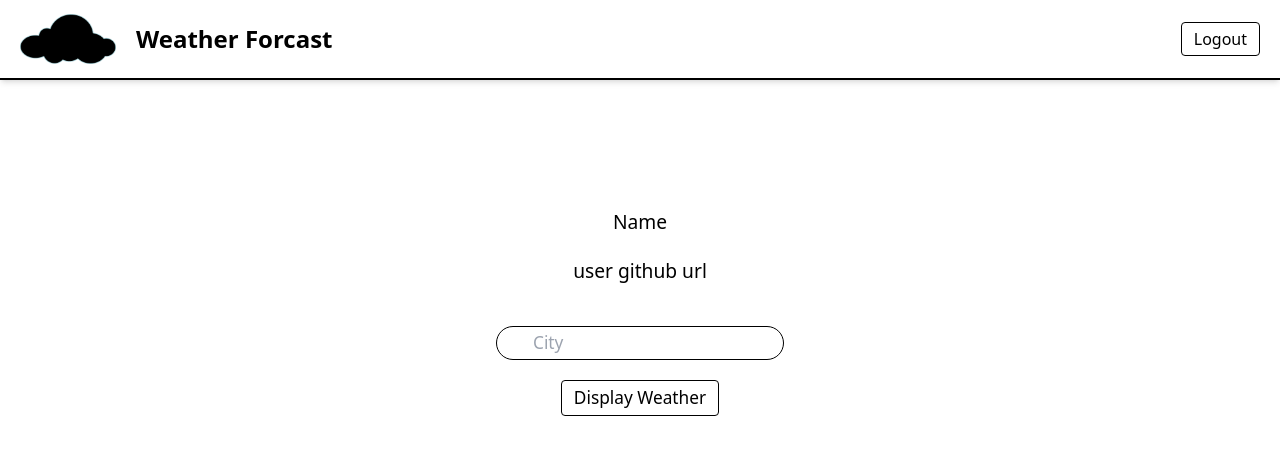
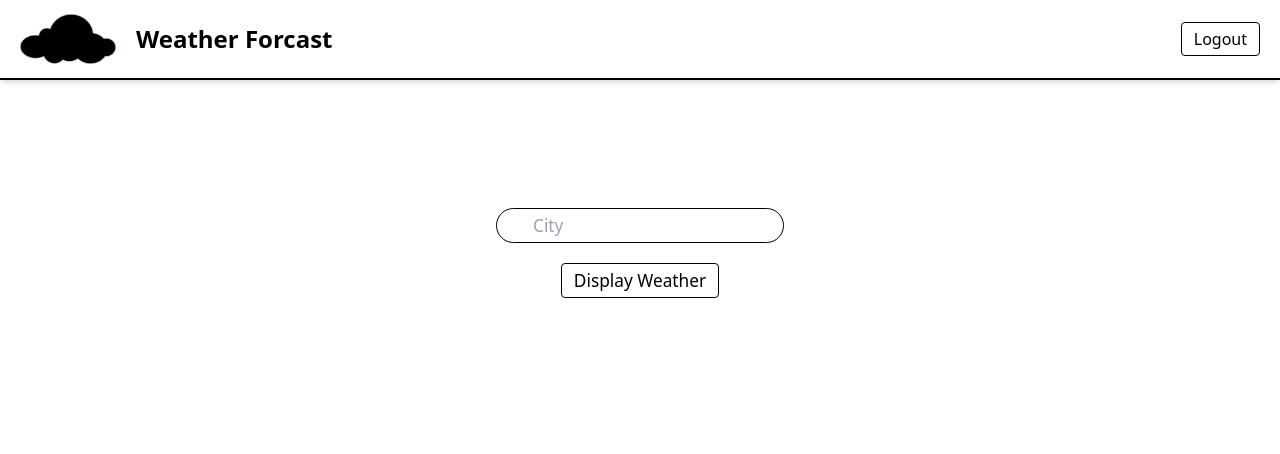
Before and after one commit to georgecabaccang/weather-app, a React (Vite) app: page /home in a window 1280 px wide. Shown: the top 454 px of the page. Built offline with nearby package versions, Linux system fonts and the light colour scheme.

Commit message:
Finish login setup of auth0

```diff
--- a/src/components/navigation/NavigationBar.tsx
+++ b/src/components/navigation/NavigationBar.tsx
@@ -1,8 +1,12 @@
 import { Link } from "react-router-dom";
 import BlackCloud from "../../assets/pngs/black-cloud.png";
 import ButtonComp from "../ui/ButtonComp";
+import { AuthContext } from "../../contexts/user";
+import { useContext } from "react";
 
 export default function NavigationBar() {
+    const { logout, user } = useContext(AuthContext);
+
     return (
         <div className="border-b-2 border-black h-[5rem] px-5 flex justify-between shadow-md">
             {/* start of logo and title */}
@@ -14,7 +18,7 @@ export default function NavigationBar() {
 
             {/* start of navigation links */}
             <div className="flex flex-grow justify-end items-center">
-                <ButtonComp name="Logout" clickFn={() => {}} />
+                <ButtonComp name="Logout" clickFn={logout} />
             </div>
             {/* end of navigation links */}
         </div>
--- a/src/components/pages/LandingPage.tsx
+++ b/src/components/pages/LandingPage.tsx
@@ -1,6 +1,10 @@
+import { useContext } from "react";
 import ButtonComp from "../ui/ButtonComp";
+import { AuthContext } from "../../contexts/user";
 
 export default function LandingPage() {
+    const { loginWithRedirect } = useContext(AuthContext);
+
     return (
         <div className="flex justify-center pt-[13rem]">
             <div className="flex flex-col gap-10 w-[50%] text-[1.2rem]">
@@ -15,7 +19,7 @@ export default function LandingPage() {
 
                 {/* start of login button */}
                 <div>
-                    <ButtonComp name="Login" clickFn={() => {}} />
+                    <ButtonComp name="Login" clickFn={loginWithRedirect} />
                 </div>
                 {/* end  of login button */}
             </div>
--- a/src/components/pages/LoggedInPage.tsx
+++ b/src/components/pages/LoggedInPage.tsx
@@ -1,13 +1,19 @@
+import { useContext } from "react";
 import ButtonComp from "../ui/ButtonComp";
+import { AuthContext } from "../../contexts/user";
 
 export default function LoggedInPage() {
+    const { user } = useContext(AuthContext);
+
     return (
         <div className="flex justify-center pt-[8rem]">
             <div className="flex flex-col gap-10 w-[50%] text-[1.2rem] items-center">
-                <div className="flex flex-col items-center gap-5">
-                    <h1>{"Name"}</h1>
-                    <h2>{"user github url"}</h2>
-                </div>
+                {user ? (
+                    <div className="flex flex-col items-center gap-5">
+                        <h1>{user?.name ? user?.name : user?.nickname}</h1>
+                        <h2>{`https://github.com/${user?.nickname}`}</h2>
+                    </div>
+                ) : null}
                 <form className="flex flex-col w-[50%] justify-center items-center gap-5">
                     <input
                         className="border border-black px-9 rounded-[5rem] h-[2em] w-[90%] text-[0.9em]"
--- a/src/contexts/user.tsx
+++ b/src/contexts/user.tsx
@@ -1,27 +1,31 @@
 import { User, useAuth0 } from "@auth0/auth0-react";
-import { ReactNode, createContext } from "react";
+import { ReactNode, createContext, useEffect } from "react";
 
 interface IAuthContextProps {
     user: User | undefined;
     isAuthenticated: boolean;
-    loginWithPopup: () => void;
+    loginWithRedirect: () => void;
     logout: () => void;
 }
 
 export const AuthContext = createContext<IAuthContextProps>({
     user: undefined,
     isAuthenticated: false,
-    loginWithPopup: () => {},
+    loginWithRedirect: () => {},
     logout: () => {},
 });
 
 export const AuthProvider = (props: { children: ReactNode }) => {
-    const { loginWithPopup, logout, user, isAuthenticated } = useAuth0();
+    const { loginWithRedirect, logout, user, isAuthenticated } = useAuth0();
+
+    useEffect(() => {
+        console.log(user);
+    }, [user]);
 
     const GameContextValues: IAuthContextProps = {
         user,
         isAuthenticated,
-        loginWithPopup,
+        loginWithRedirect,
         logout,
     };
 
--- a/src/main.tsx
+++ b/src/main.tsx
@@ -12,7 +12,9 @@ ReactDOM.createRoot(document.getElementById("root")!).render(
             <Auth0Provider
                 domain="dev-0gepyqzm0ystd5ie.us.auth0.com"
                 clientId="6PL1w7Vtmbk0hd6vFEG4OrtuNJ4PL9KV"
-                authorizationParams={{ redirect_uri: window.location.origin }}
+                authorizationParams={{
+                    redirect_uri: "http://localhost:5173/home",
+                }}
             >
                 <AuthProvider>
                     <App />
```
